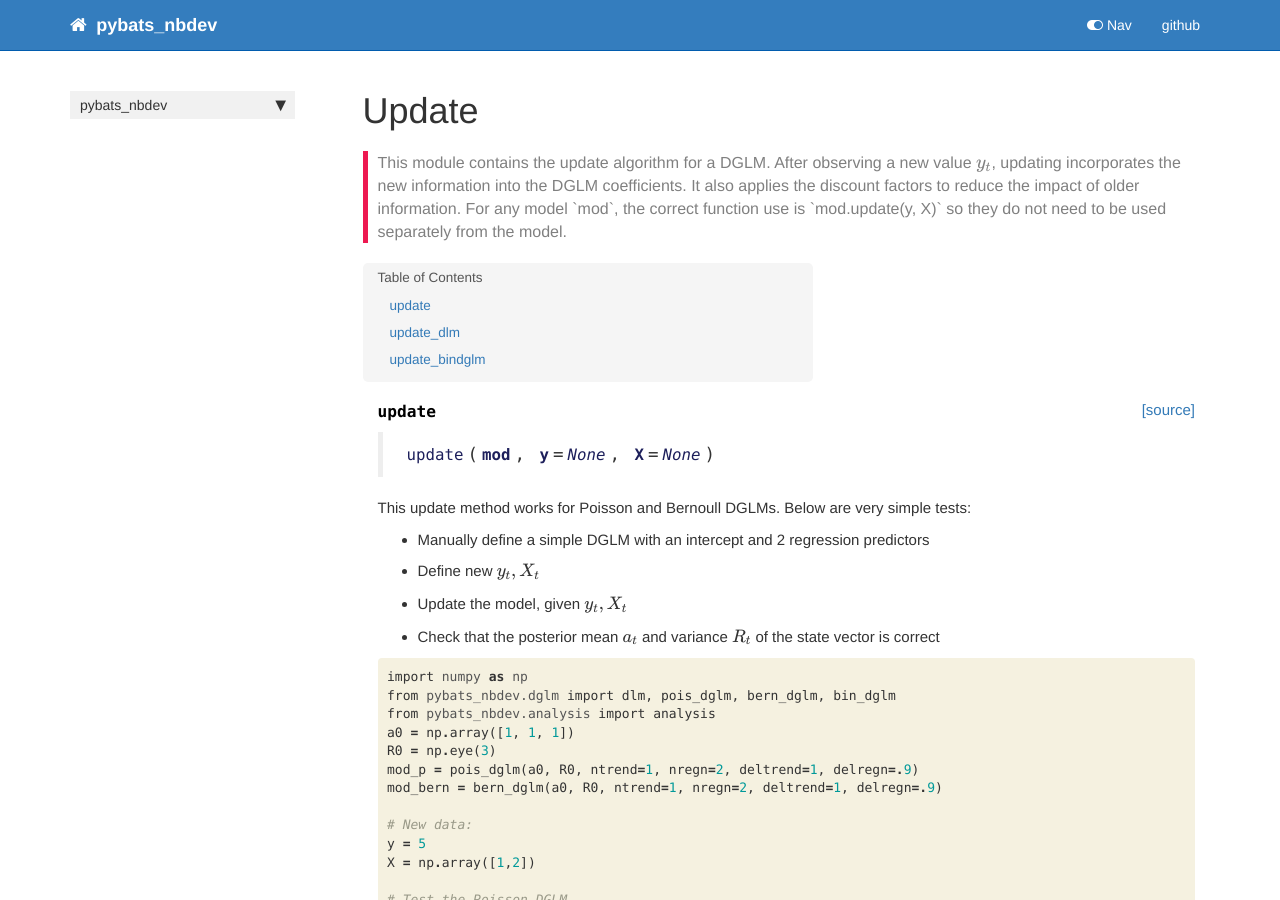
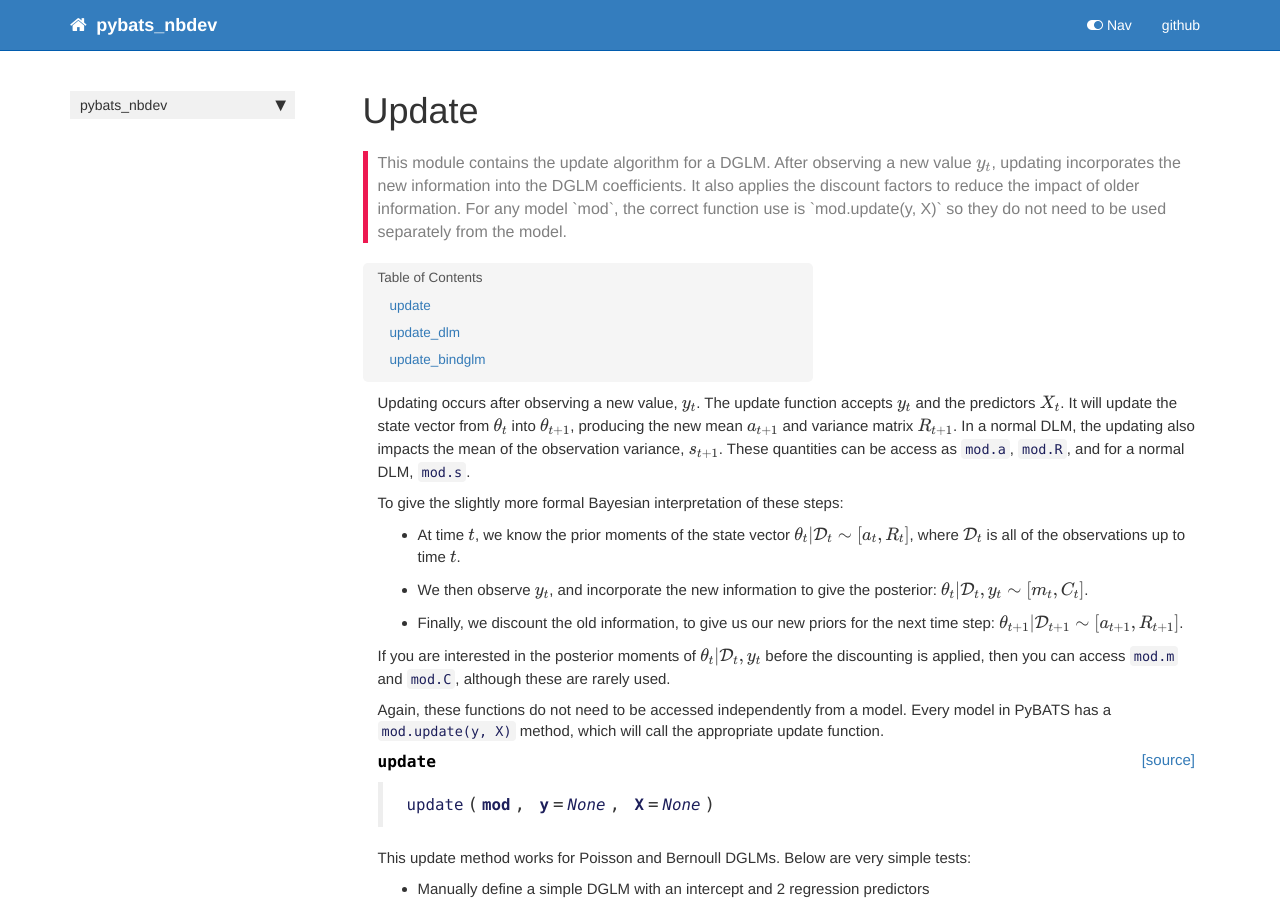
Before and after one commit to lavinei/pybats_nbdev, a Jekyll site: the page built from docs/update.html, in a window 1280 px wide and 900 px high. Built offline with Jekyll 4.4.1, drawn with Linux system fonts in a browser that asks for light colours; nearby versions of some CDN libraries; comment, search, counter and statistics services are not loaded.

Commit message:
update documentation done

```diff
--- a/docs/update.html
+++ b/docs/update.html
@@ -27,6 +27,21 @@
 </div>
     {% endraw %}
 
+<div class="cell border-box-sizing text_cell rendered"><div class="inner_cell">
+<div class="text_cell_render border-box-sizing rendered_html">
+<p>Updating occurs after observing a new value, $y_t$. The update function accepts $y_t$ and the predictors $X_t$.  It will update the state vector from $\theta_t$ into $\theta_{t+1}$, producing the new mean $a_{t+1}$ and variance matrix $R_{t+1}$. In a normal DLM, the updating also impacts the mean of the observation variance, $s_{t+1}$. These quantities can be access as <code>mod.a</code>, <code>mod.R</code>, and for a normal DLM, <code>mod.s</code>.</p>
+<p>To give the slightly more formal Bayesian interpretation of these steps:</p>
+<ul>
+<li>At time $t$, we know the prior moments of the state vector $\theta_t | \mathcal{D_t} \sim [a_t, R_t]$, where $\mathcal{D_t}$ is all of the observations up to time $t$. </li>
+<li>We then observe $y_t$, and incorporate the new information to give the posterior: $\theta_t | \mathcal{D_t}, y_t \sim [m_t, C_t]$. </li>
+<li>Finally, we discount the old information, to give us our new priors for the next time step: $\theta_{t+1} | \mathcal{D_{t+1}} \sim [a_{t+1}, R_{t+1}]$.</li>
+</ul>
+<p>If you are interested in the posterior moments of $\theta_t | \mathcal{D_t}, y_t$ before the discounting is applied, then you can access <code>mod.m</code> and <code>mod.C</code>, although these are rarely used.</p>
+<p>Again, these functions do not need to be accessed independently from a model. Every model in PyBATS has a <code>mod.update(y, X)</code> method, which will call the appropriate update function.</p>
+
+</div>
+</div>
+</div>
     {% raw %}
 
 <div class="cell border-box-sizing code_cell rendered">
```
Also changed, not shown: 1 other file.
